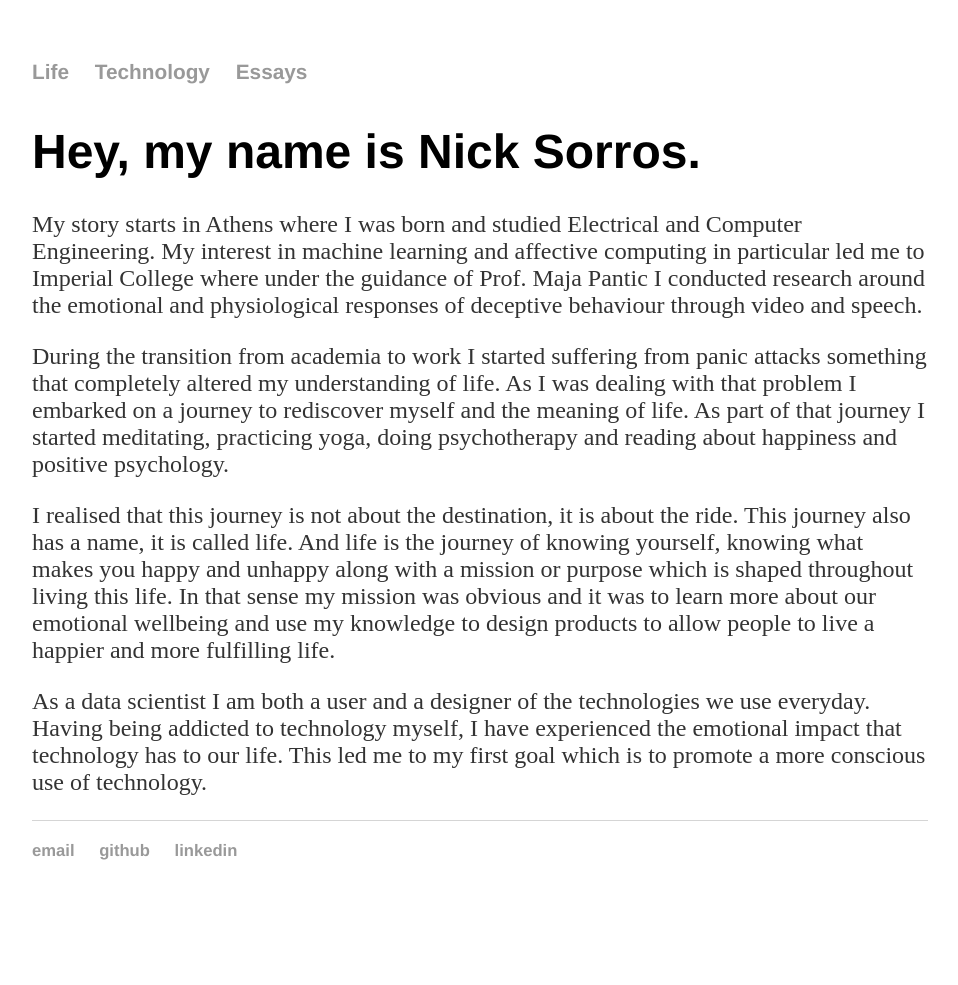
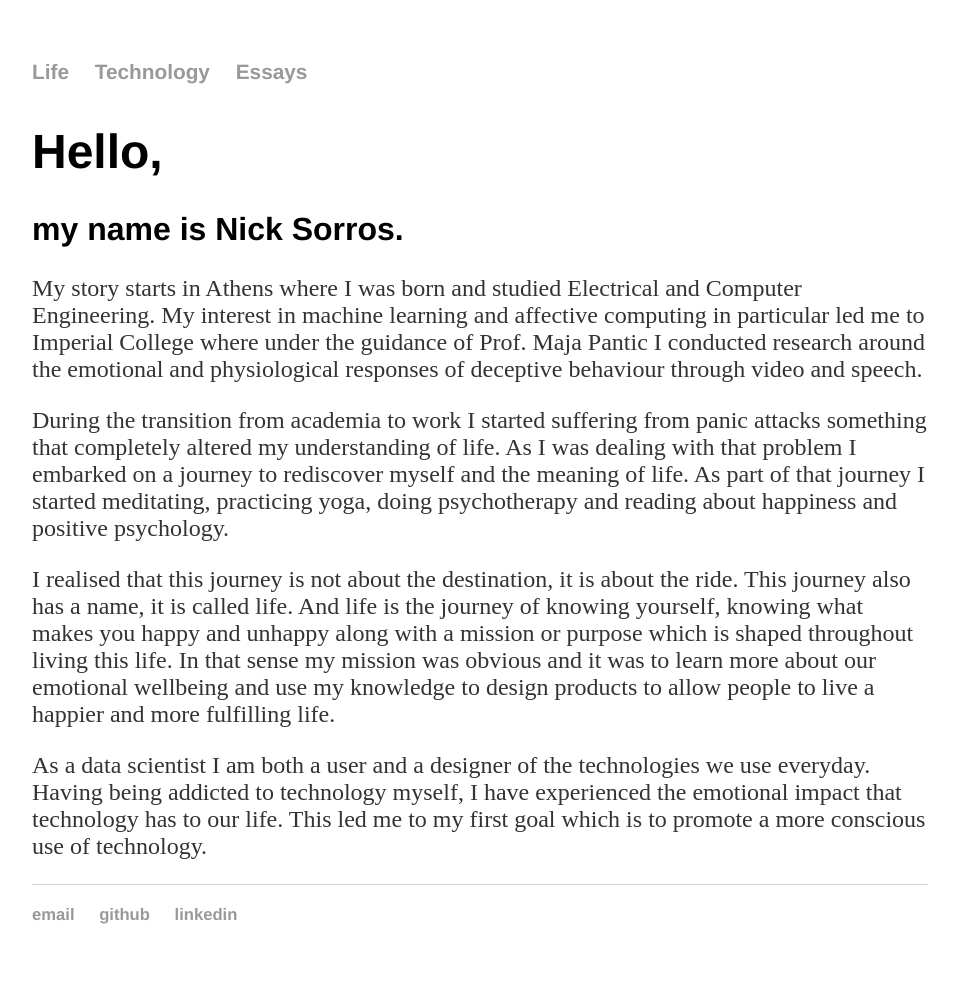
Before and after one commit to nsorros/nsorros.github.io, a Jekyll site: the page built from index.html, in a window 1280 px wide. Shown: the whole page, without its empty margins (160-1118 px from the left). Built offline with Jekyll 4.4.1, drawn with Linux system fonts in a browser that asks for light colours; before the commit the page ends 921 px from its top, so only the background shows below that.

Commit message:
Update index.html

```diff
--- a/index.html
+++ b/index.html
@@ -2,7 +2,8 @@
 layout: default
 title: My life so far ...
 ---
-<h1> Hey, my name is Nick Sorros. </h1>
+<h1> Hello,</h1>
+<h2>my name is Nick Sorros.</h2>
 <p>
 	My story starts in Athens where I was born and studied Electrical and Computer Engineering.
 	My interest in machine learning and affective computing in particular led me to Imperial College
```
